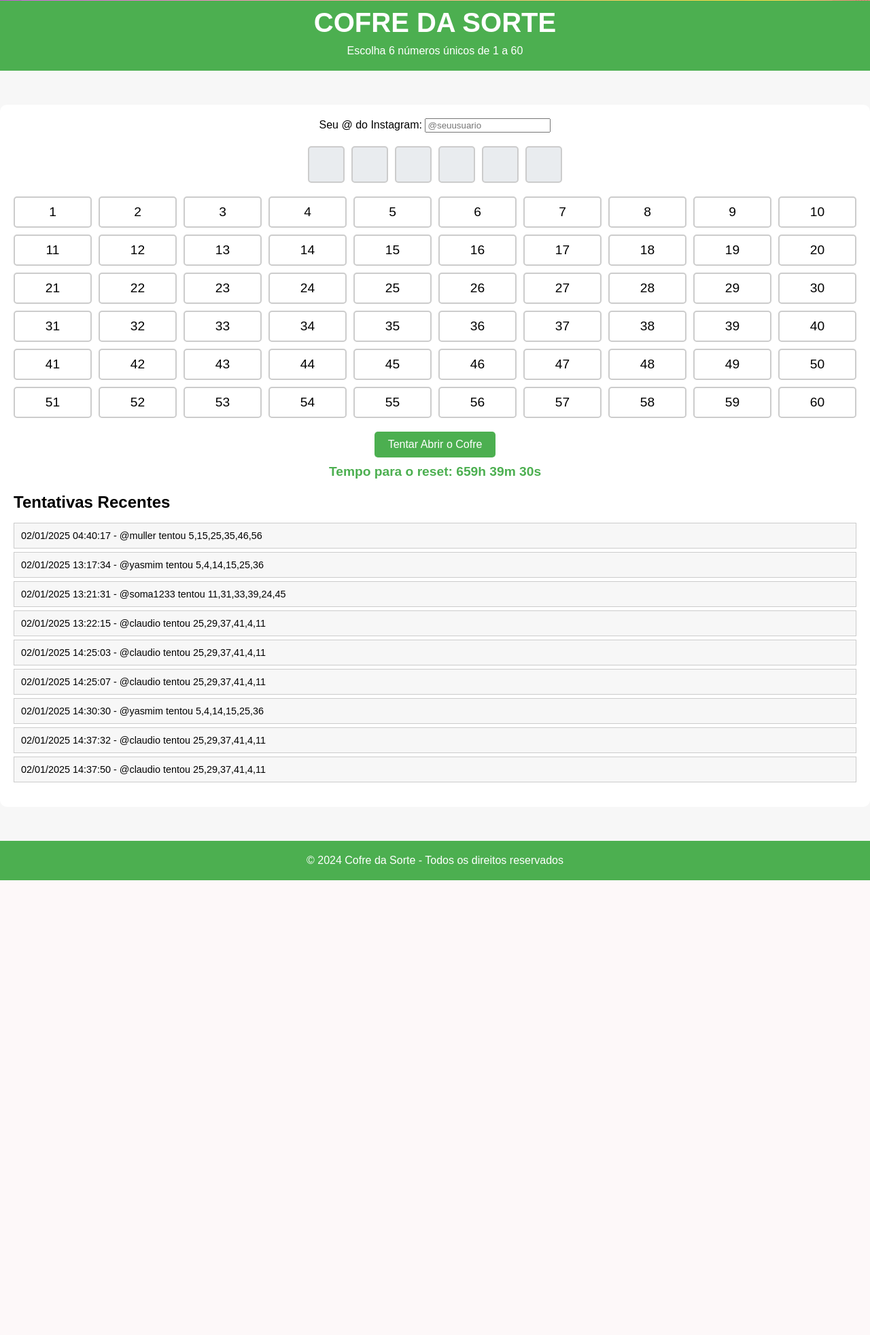
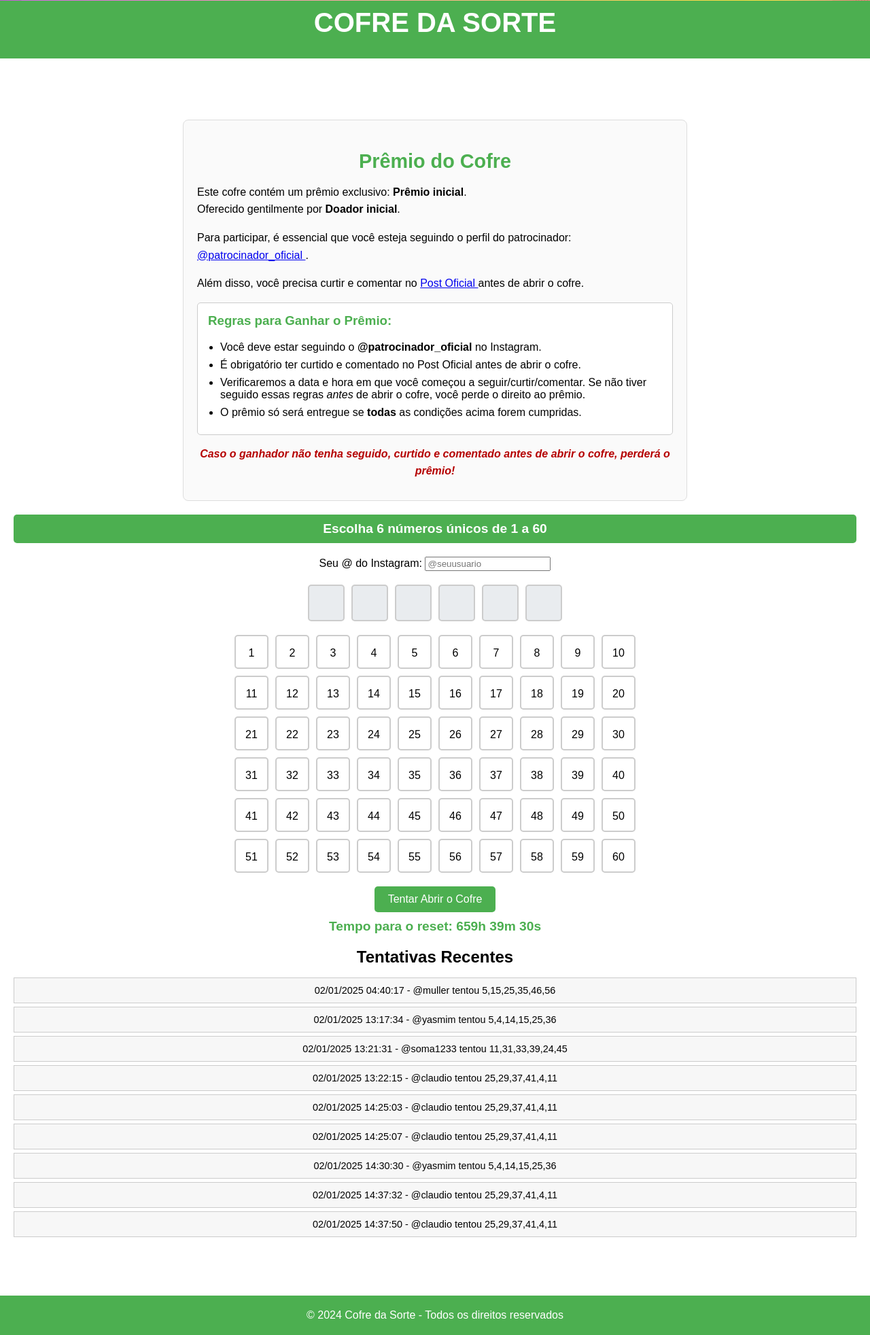
Before and after one commit to mulleradm/upload-do-ubunto, a Flask app: page / in a window 1280 px wide. Shown: the part 539-2503 px from the top of the page at 68% size. Before the commit the page ends 1834 px from the top, so only its background shows below. Run offline with Flask 3, Linux system fonts and the light colour scheme; some libraries are stand-ins or nearby versions.

Commit message:
Update index.html

```diff
--- a/templates/index.html
+++ b/templates/index.html
@@ -1,17 +1,20 @@
 <!DOCTYPE html>
 <html lang="en">
 <head>
+  <head>
     <meta charset="UTF-8">
-    <meta name="viewport" content="width=device-width, initial-scale=1.0">
+    <meta name="viewport" content="width=device-width,initial-scale=1.0">
     <title>Cofre da Sorte</title>
+
+    <!-- Adicionar o script do Google reCAPTCHA -->
+    <script src="https://www.google.com/recaptcha/enterprise.js?render=6Lcq1q0qAAAAAI2W0r0ZkbAYlbUt-HjVRK7v1VA7"></script>
+  </head>
   <style>
     body {
       font-family: Arial, sans-serif;
-            background-color: #f7f7f7;
       margin: 0;
       padding: 0;
     }
-
 
     header {
       background-color: #4caf50;
@@ -53,28 +76,33 @@
       box-shadow: 0px 4px px rgba(0, 0, 0, 0.1);
       border-radius: 10px;
     }
-
     .form-container {
       text-align: center;
     }
 
+
     .numbers-grid {
       display: grid;
-            grid-template-columns: repeat(10, 1fr);
+      /* 10 colunas de 50px cada, com 10px de espaçamento */
+      grid-template-columns: repeat(10, 50px);
       gap: 10px;
-            margin: 20px 0;
+      justify-content: center;
+      margin: 20px auto;
     }
-
     .numbers-grid button {
+      width: 50px;
+      height: 50px;
+      line-height: 50px;
+      padding: 0;
+      margin: 0;
+      border: 2px solid #ccc;
+      font-size: 1rem;
+      text-align: center;
+      border-radius: 5px;
       background-color: #fff;
       color: #000;
-            border: 2px solid #ccc;
-            padding: 10px;
-            font-size: 1.2rem;
       cursor: pointer;
-            border-radius: 5px;
     }
-
     .numbers-grid button.selected {
       background-color: #4caf50;
       color: white;
@@ -217,8 +265,98 @@
     font-size: 1rem;
   }
 }
+
+    .prize-info {
+  background-color: #fafafa;
+  border: 1px solid #ddd;
+  padding: 20px;
+  margin: 20px auto;
+  max-width: 700px;
+  border-radius: 8px;
+}
+
+.prize-info h2 {
+  text-align: center;
+  color: #4caf50;
+  font-size: 1.8rem;
+  margin-bottom: 15px;
+}
+
+.prize-info p {
+  font-size: 1rem;
+  line-height: 1.6;
+  margin-bottom: 10px;
+}
+
+.rules-box {
+  background-color: #fff;
+  border: 1px solid #ccc;
+  padding: 15px;
+  border-radius: 5px;
+  margin-top: 15px;
+}
+
+.rules-box h3 {
+  margin-top: 0;
+  color: #4caf50;
+}
+
+.rules-box ul {
+  margin: 0;
+  padding-left: 18px;
+}
+
+.rules-box li {
+  margin: 8px 0;
+}
+
+.prize-info .highlight {
+  color: #b50000; /* algo em tom de vermelho para destaque */
+  font-weight: bold;
+  margin-top: 15px;
+  text-align: center;
+}
+
+
+.banner-below {
+  background-color: #4caf50;
+  color: white;
+  text-align: center;
+  padding: 10px;
+  margin: 20px 0;
+  border-radius: 5px;
+  font-size: 1.2rem;
+  font-weight: bold;
+}
+
+@keyframes fadeIn {
+  from { opacity: 0; }
+  to { opacity: 1; }
+}
+
+.message-banner {
+  background-color: #f8d7da;
+  color: #721c24;
+  padding: 15px;
+  margin-bottom: 20px;
+  border: 1px solid #f5c6cb;
+  border-radius: 5px;
+  text-align: center;
+  animation: fadeIn 0.5s ease-in-out; /* Animação de fade-in */
+
+  position: fixed;  /* Fixar a posição */
+  top: 0;           /* Fixa no topo da página */
+  left: 0;          /* Fixa à esquerda */
+  width: 100%;      /* Ocupa toda a largura da página */
+  z-index: 999;     /* Garante que fique sobre o conteúdo */
+}
+
+
   </style>
+
   <script>
+
+
     let selectedNumbers = [];
 
     function toggleNumber(button, number) {
@@ -261,25 +398,89 @@
         setTimeout(() => updateClock(resetTime), 1000);
       }
     }
+
   </script>
+  <script src="https://www.google.com/recaptcha/api.js" async defer></script>
+
 </head>
 <body onload="updateClock('{{ safe.reset_time }}')">
   <header>
-        <div class="banner"></div>
+    <!-- SLIDESHOW DE BANNERS -->
+    <div class="banner-slideshow">
+      <!-- Ajuste as imagens conforme seus arquivos reais -->
+      <div class="slide" style="background-image: url('/static/imagens/banner.png');"></div>
+      <div class="slide" style="background-image: url('/static/imagens/banner2.png');"></div>
+      <div class="slide" style="background-image: url('/static/imagens/banner3.png');"></div>
+    </div>
+
     <h1>COFRE DA SORTE</h1>
-        <p>Escolha 6 números únicos de 1 a 60</p>
+
   </header>
 
   <main>
-        {% if message %}
-        <div class="message-banner">
+    <!-- Seção de informações do prêmio e regras -->
+<section class="prize-info">
+  <h2>Prêmio do Cofre</h2>
+  <p>
+    Este cofre contém um prêmio exclusivo: <strong>{{ safe.prize }}</strong>.<br />
+    Oferecido gentilmente por <strong>{{ safe.donor }}</strong>.
+  </p>
+
+  <!-- Link para o perfil do patrocinador no Instagram -->
+  <p>
+    Para participar, é essencial que você esteja seguindo o perfil do patrocinador:
+    <a href="https://www.instagram.com/patrocinador_oficial" target="_blank">
+      @patrocinador_oficial
+    </a>.
+  </p>
+
+  <!-- Link para o post oficial -->
+  <p>
+    Além disso, você precisa curtir e comentar no
+    <a href="https://www.instagram.com/p/POST_OFICIAL" target="_blank">
+      Post Oficial
+    </a>
+    antes de abrir o cofre.
+  </p>
+
+  <div class="rules-box">
+    <h3>Regras para Ganhar o Prêmio:</h3>
+    <ul>
+      <li>Você deve estar seguindo o <strong>@patrocinador_oficial</strong> no Instagram.</li>
+      <li>É obrigatório ter curtido e comentado no Post Oficial antes de abrir o cofre.</li>
+      <li>Verificaremos a data e hora em que você começou a seguir/curtir/comentar. Se não tiver seguido essas regras <em>antes</em> de abrir o cofre, você perde o direito ao prêmio.</li>
+      <li>O prêmio só será entregue se <strong>todas</strong> as condições acima forem cumpridas.</li>
+    </ul>
+  </div>
+
+  <p class="highlight">
+    <em>
+      Caso o ganhador não tenha seguido, curtido e comentado
+      <strong>antes</strong> de abrir o cofre, perderá o prêmio!
+    </em>
+  </p>
+
+</section>
+    <div class="banner-below">
+    Escolha 6 números únicos de 1 a 60
+    </div>
+
+    {% with messages = get_flashed_messages(with_categories=true) %}
+  {% if messages %}
+    <div class="flashes">
+      {% for category, message in messages %}
+        <div class="message-banner {{ category }}">
           {{ message }}
         </div>
+      {% endfor %}
+    </div>
   {% endif %}
+{% endwith %}
 
 <form method="POST" class="form-container">
   <label for="username">Seu @ do Instagram:</label>
   <input type="text" id="username" name="username" required placeholder="@seuusuario">
+
   <div class="digit-display">
     <span></span>
     <span></span>
@@ -294,10 +495,36 @@
       <button type="button" onclick="toggleNumber(this, '{{ i }}')">{{ i }}</button>
     {% endfor %}
 </div>
+
 <input type="hidden" name="numbers" value="">
-            <button type="submit">Tentar Abrir o Cofre</button>
-        </form>
 
+<!-- Adicionando o widget do reCAPTCHA -->
+<div class="g-recaptcha" data-sitekey="6Lcq1q0qAAAAAI2W0r0ZkbAYlbUt-HjVRK7v1VA7"></div>
+
+<!-- Atualização do botão de envio -->
+<button type="submit" onclick="onSubmit(event)">Tentar Abrir o Cofre</button>
+
+<script>
+    function onSubmit(event) {
+        event.preventDefault();  // Previne o envio imediato do formulário
+        grecaptcha.enterprise.ready(async () => {
+            // Executa o reCAPTCHA e obtém o token
+            const token = await grecaptcha.enterprise.execute('6Lcq1q0qAAAAAI2W0r0ZkbAYlbUt-HjVRK7v1VA7', { action: 'login' });
+
+            // Cria um campo hidden para armazenar o token
+            var input = document.createElement('input');
+            input.type = 'hidden';
+            input.name = 'g-recaptcha-response';
+            input.value = token;
+
+            // Adiciona o campo de resposta ao formulário
+            document.forms[0].appendChild(input);
+
+            // Envia o formulário
+            document.forms[0].submit();
+        });
+    }
+</script>
     <div class="clock">
       Tempo para o reset: <span id="clock"></span>
     </div>
@@ -318,5 +545,49 @@
   <footer>
     <p>© 2024 Cofre da Sorte - Todos os direitos reservados</p>
   </footer>
+
+  <!-- SCRIPT PARA FAZER O SLIDESHOW RODAR -->
+  <script>
+    const slides = document.querySelectorAll('.slide');
+    let currentSlide = 0;
+
+    function showSlide(index) {
+      slides.forEach((slide, i) => {
+        if (i === index) {
+          // Slide atual: fica ao centro (left:0) e ganha .active
+          slide.classList.add('active');
+          slide.style.left = '0';
+        }
+        else if (i < index) {
+          // Slides anteriores: saem para a esquerda
+          slide.classList.remove('active');
+          slide.style.left = '-100%';
+        }
+        else {
+          // Slides futuros: ficam à direita
+          slide.classList.remove('active');
+          slide.style.left = '100%';
+        }
+      });
+    }
+
+    function nextSlide() {
+      currentSlide++;
+      if (currentSlide >= slides.length) {
+        currentSlide = 0;
+      }
+      showSlide(currentSlide);
+    }
+
+
+    // Inicia mostrando o 1º slide (index = 0)
+    showSlide(currentSlide);
+
+    // Troca de slide a cada 10 segundos
+    setInterval(nextSlide, 10000);
+
+
+  </script>
+
 </body>
 </html>
```
Also changed, not shown: other parts of templates/index.html (+71 -32 lines). Lines whose indentation alone changed are shown as unchanged.
